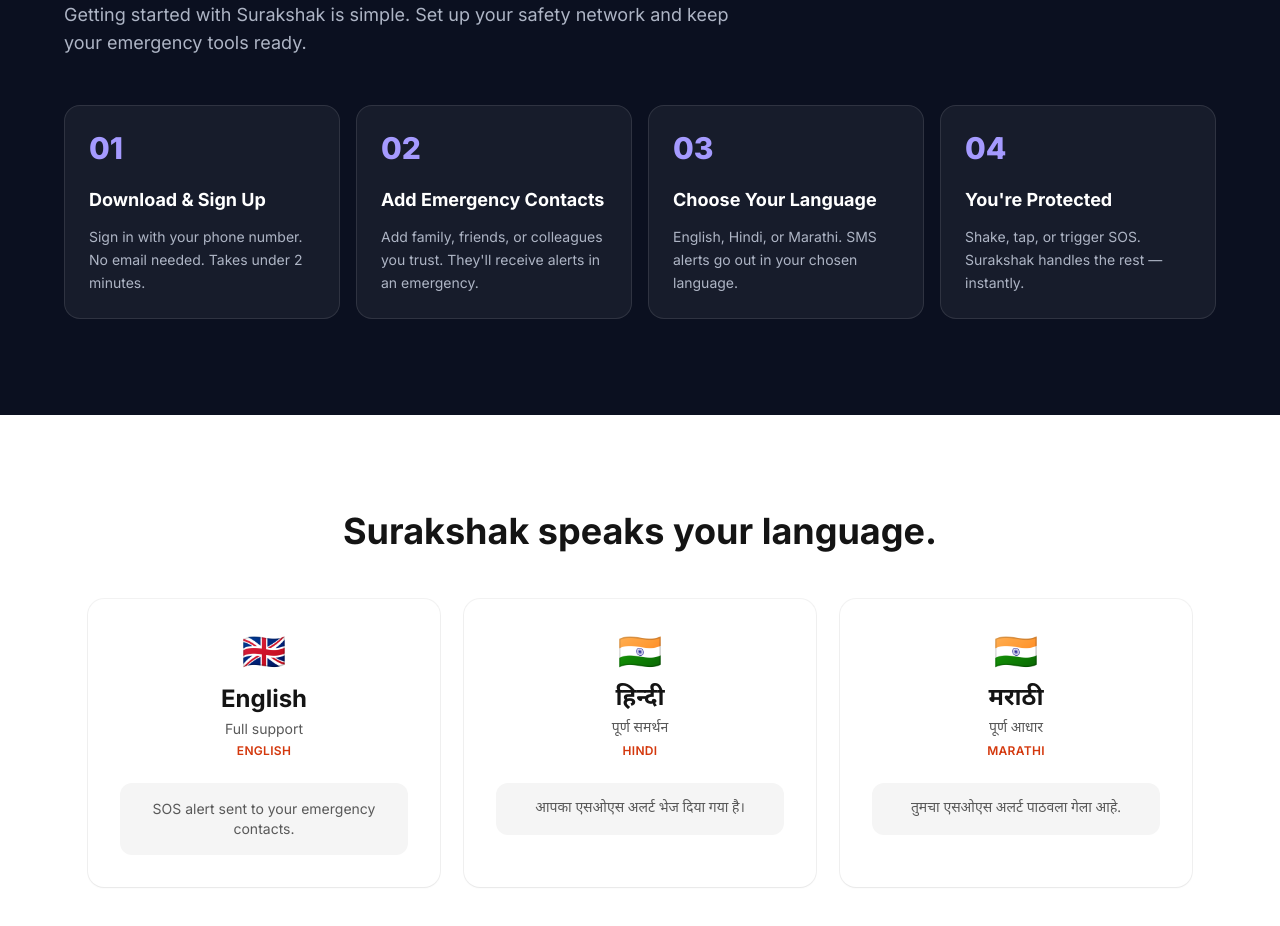
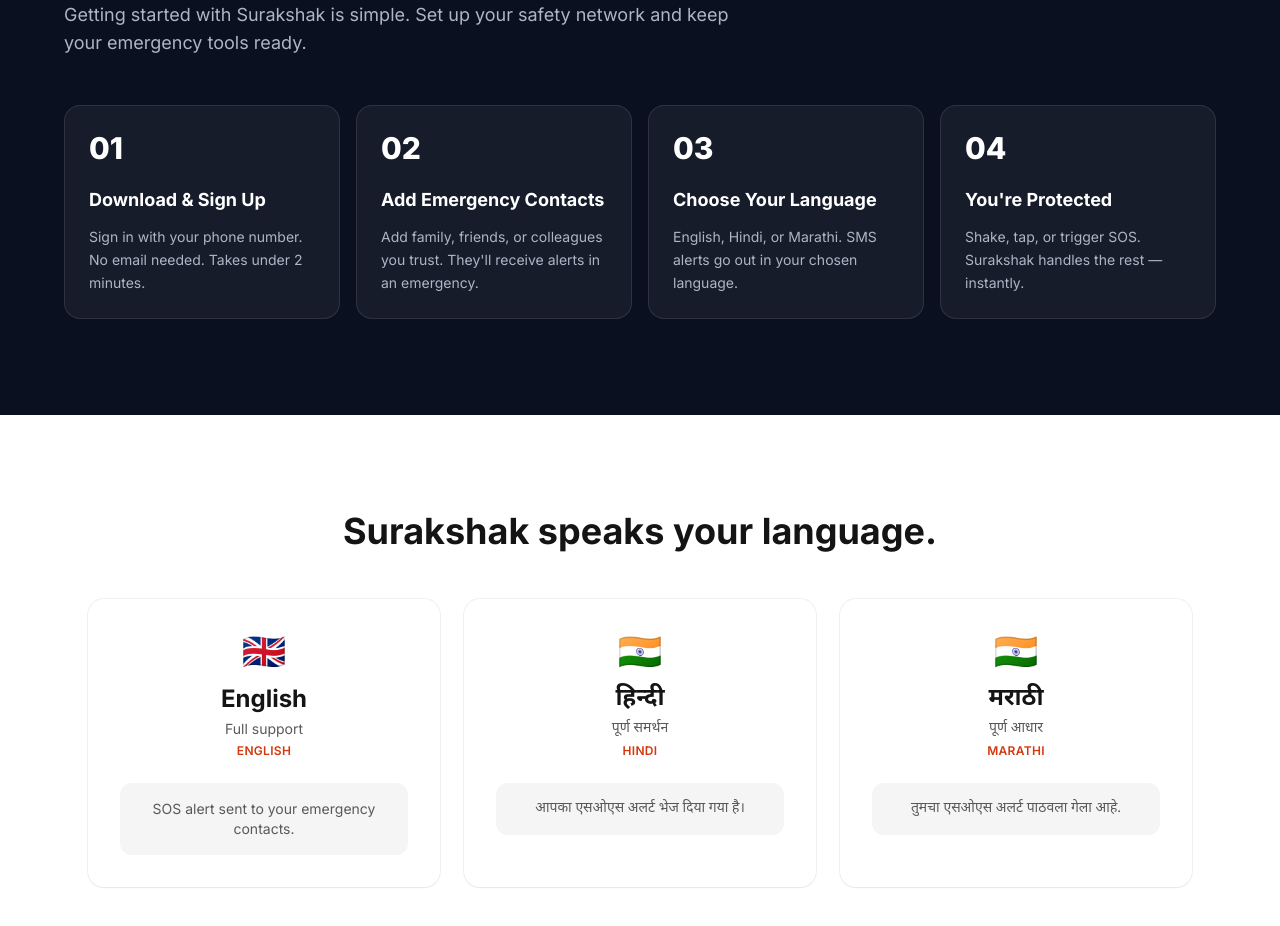
Before and after one commit to surakshak-redx-org/landing, a Next.js app: page / in a window 1280 px wide. Shown: the part 3200-4126 px from the top of the page. Built offline with nearby package versions, Linux system fonts and the light colour scheme.

Commit message:
Change STEP_COLOR_CLASSES to use 'text-indigo-light'

```diff
--- a/src/components/sections/HowItWorks.tsx
+++ b/src/components/sections/HowItWorks.tsx
@@ -10,10 +10,10 @@
 import { HOW_IT_WORKS } from '@/constants';
 
 const STEP_COLOR_CLASSES = [
-  'text-[#a59aff]',
-  'text-[#a59aff]',
-  'text-[#a59aff]',
-  'text-[#a59aff]',
+  'text-indigo-light',
+  'text-indigo-light',
+  'text-indigo-light',
+  'text-indigo-light',
 ] as const;
 
 export default function HowItWorks(): React.JSX.Element {
```
